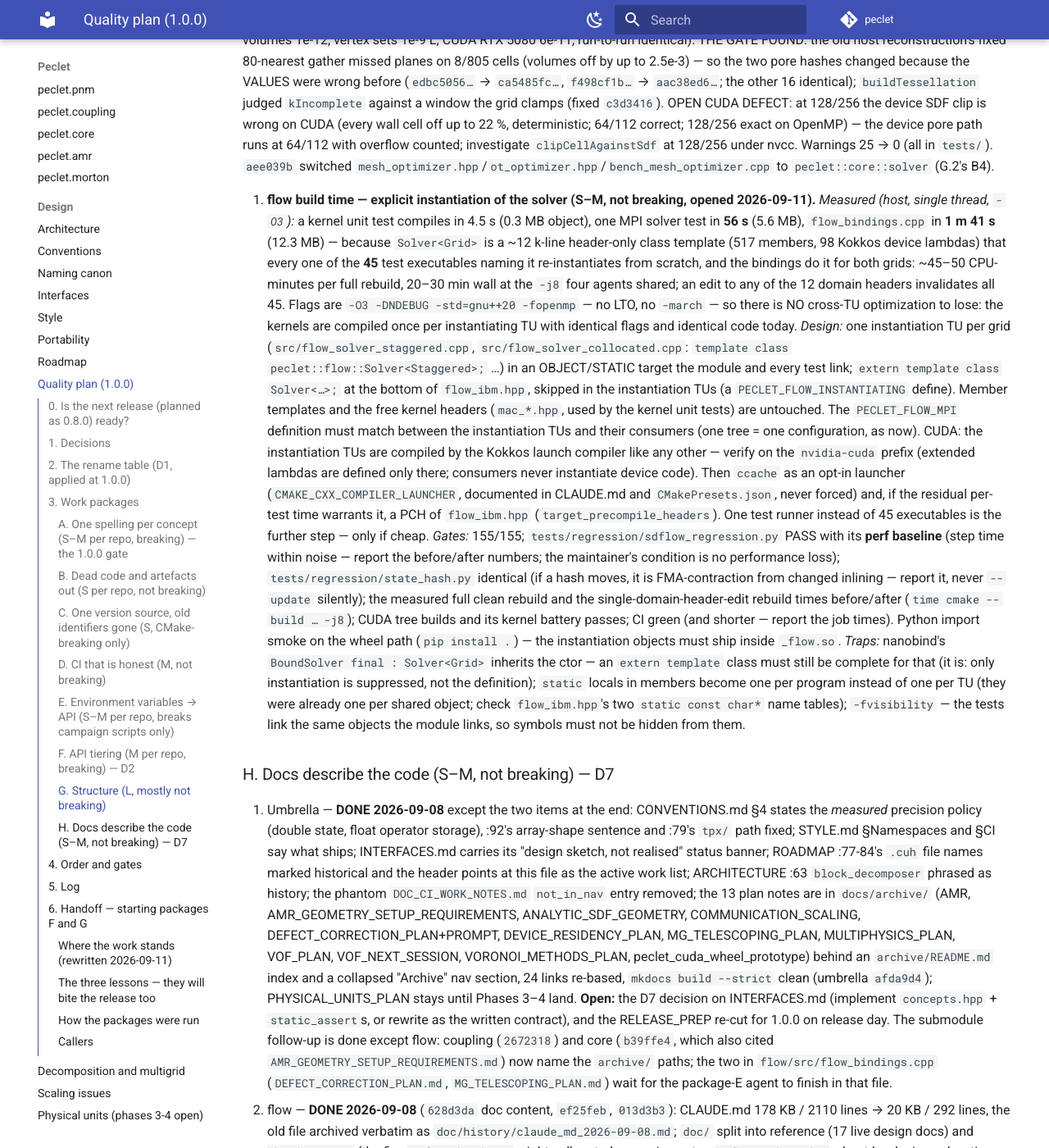
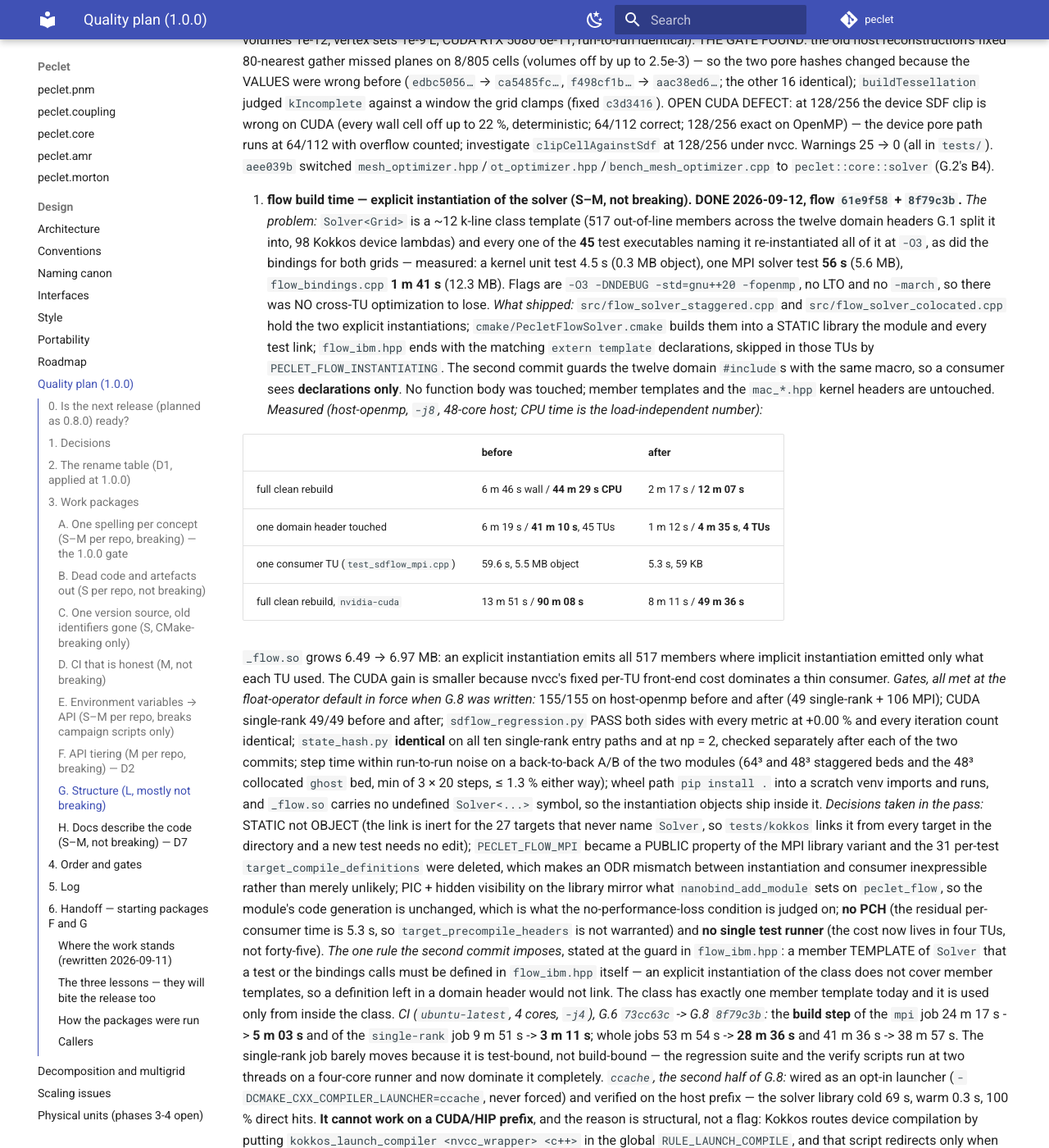
Before and after one commit to computational-chemical-engineering/peclet, an MkDocs documentation site: the page built from docs/QUALITY_PLAN.md, in a window 1280 px wide and 1400 px high, scrolled down 13420 px. Shown: the whole window at 82% size. Built offline with MkDocs 1.6.1 and Material for MkDocs 9.7.7, drawn with Linux system fonts in a browser that asks for light colours; comment, search, counter and statistics services are not loaded; some of the changed text lies outside the part shown.

Commit message:
QUALITY_PLAN G.8 done: flow compiles Solver<Grid> once, not 45 times
flow 61e9f58 + 8f79c3b. §3.G.8 is rewritten from a plan into a record, §5 has
the dated entry, and §6 no longer queues it.

  full clean rebuild, host-openmp   44m29s -> 12m07s of CPU
  full clean rebuild, nvidia-cuda   90m08s -> 49m36s
  one domain header touched         41m10s, 45 objects -> 4m35s, 4 objects
  CI build step, mpi job            24m17s -> 5m03s
  CI build step, single-rank job     9m51s -> 3m11s

Bit-exact: state_hash.py identical on all ten single-rank entry paths and at
np=2, checked after each of the two commits; the regression suite passes with
every metric at +0.00% and every iteration count unchanged; a back-to-back A/B
of the two modules puts step time inside run-to-run noise.

CMakePresets.json gains host-openmp-ccache. There is deliberately NO CUDA
counterpart: Kokkos puts kokkos_launch_compiler in the global RULE_LAUNCH_COMPILE
and that script redirects only when the executable immediately after it is the
compiler it was handed, so a compiler launcher expanding in between silently
defeats the redirect and hands nvcc's flags to plain c++. flow's CMake now
refuses the combination at configure time with that explanation.

Two corrections to what G.8 predicted: a precompiled header and a single test
runner are both now pointless (the residual per-consumer compile is 5.3s and the
cost lives in four TUs), and "ccache works through the Kokkos launch compiler"
was false.

Co-Authored-By: Claude Opus 5 <noreply@anthropic.com>
Claude-Session: https://claude.ai/code/session_01Wqm2gbrbGKeKH8YVUHoTch

```diff
--- a/docs/QUALITY_PLAN.md
+++ b/docs/QUALITY_PLAN.md
@@ -579,39 +579,68 @@ dem row said counts stay methods — §1.2 wins, row fixed. Callers to update: c
    in `tests/`). `aee039b` switched `mesh_optimizer.hpp`/`ot_optimizer.hpp`/`bench_mesh_optimizer.cpp`
    to `peclet::core::solver` (G.2's B4).
 
-8. **flow build time — explicit instantiation of the solver (S–M, not breaking, opened 2026-09-11).**
-   *Measured (host, single thread, `-O3`):* a kernel unit test compiles in 4.5 s (0.3 MB object), one MPI
-   solver test in **56 s** (5.6 MB), `flow_bindings.cpp` in **1 m 41 s** (12.3 MB) — because
-   `Solver<Grid>` is a ~12 k-line header-only class template (517 members, 98 Kokkos device lambdas) that
-   every one of the **45** test executables naming it re-instantiates from scratch, and the bindings do
-   it for both grids: ~45–50 CPU-minutes per full rebuild, 20–30 min wall at the `-j8` four agents
-   shared; an edit to any of the 12 domain headers invalidates all 45. Flags are `-O3 -DNDEBUG
-   -std=gnu++20 -fopenmp` — no LTO, no `-march` — so there is NO cross-TU optimization to lose:
-   the kernels are compiled once per instantiating TU with identical flags and identical code today.
-   *Design:* one instantiation TU per grid (`src/flow_solver_staggered.cpp`, `src/flow_solver_collocated.cpp`:
-   `template class peclet::flow::Solver<Staggered>;` …) in an OBJECT/STATIC target the module and every
-   test link; `extern template class Solver<…>;` at the bottom of `flow_ibm.hpp`, skipped in the
-   instantiation TUs (a `PECLET_FLOW_INSTANTIATING` define). Member templates and the free kernel
-   headers (`mac_*.hpp`, used by the kernel unit tests) are untouched. The `PECLET_FLOW_MPI` definition
-   must match between the instantiation TUs and their consumers (one tree = one configuration, as now).
-   CUDA: the instantiation TUs are compiled by the Kokkos launch compiler like any other — verify on the
-   `nvidia-cuda` prefix (extended lambdas are defined only there; consumers never instantiate device
-   code). Then `ccache` as an opt-in launcher (`CMAKE_CXX_COMPILER_LAUNCHER`, documented in CLAUDE.md
-   and `CMakePresets.json`, never forced) and, if the residual per-test time warrants it, a PCH of
-   `flow_ibm.hpp` (`target_precompile_headers`). One test runner instead of 45 executables is the
-   further step — only if cheap.
-   *Gates:* 155/155; `tests/regression/sdflow_regression.py` PASS with its **perf baseline** (step time
-   within noise — report the before/after numbers; the maintainer's condition is no performance loss);
-   `tests/regression/state_hash.py` identical (if a hash moves, it is FMA-contraction from changed
-   inlining — report it, never `--update` silently); the measured full clean rebuild and the
-   single-domain-header-edit rebuild times before/after (`time cmake --build … -j8`); CUDA tree builds
-   and its kernel battery passes; CI green (and shorter — report the job times). Python import smoke
-   on the wheel path (`pip install .`) — the instantiation objects must ship inside `_flow.so`.
-   *Traps:* nanobind's `BoundSolver final : Solver<Grid>` inherits the ctor — an `extern template`
-   class must still be complete for that (it is: only instantiation is suppressed, not the definition);
-   `static` locals in members become one per program instead of one per TU (they were already one per
-   shared object; check `flow_ibm.hpp`'s two `static const char*` name tables); `-fvisibility` —
-   the tests link the same objects the module links, so symbols must not be hidden from them.
+8. **flow build time — explicit instantiation of the solver (S–M, not breaking). DONE 2026-09-12,
+   flow `61e9f58` + `8f79c3b`.** *The problem:* `Solver<Grid>` is a ~12 k-line class template (517
+   out-of-line members across the twelve domain headers G.1 split it into, 98 Kokkos device lambdas)
+   and every one of the **45** test executables naming it re-instantiated all of it at `-O3`, as did
+   the bindings for both grids — measured: a kernel unit test 4.5 s (0.3 MB object), one MPI solver
+   test **56 s** (5.6 MB), `flow_bindings.cpp` **1 m 41 s** (12.3 MB). Flags are `-O3 -DNDEBUG
+   -std=gnu++20 -fopenmp`, no LTO and no `-march`, so there was NO cross-TU optimization to lose.
+   *What shipped:* `src/flow_solver_staggered.cpp` and `src/flow_solver_colocated.cpp` hold the two
+   explicit instantiations; `cmake/PecletFlowSolver.cmake` builds them into a STATIC library the
+   module and every test link; `flow_ibm.hpp` ends with the matching `extern template` declarations,
+   skipped in those TUs by `PECLET_FLOW_INSTANTIATING`. The second commit guards the twelve domain
+   `#include`s with the same macro, so a consumer sees **declarations only**. No function body was
+   touched; member templates and the `mac_*.hpp` kernel headers are untouched.
+   *Measured (host-openmp, `-j8`, 48-core host; CPU time is the load-independent number):*
+
+   | | before | after |
+   |---|---|---|
+   | full clean rebuild | 6 m 46 s wall / **44 m 29 s CPU** | 2 m 17 s / **12 m 07 s** |
+   | one domain header touched | 6 m 19 s / **41 m 10 s**, 45 TUs | 1 m 12 s / **4 m 35 s**, **4 TUs** |
+   | one consumer TU (`test_sdflow_mpi.cpp`) | 59.6 s, 5.5 MB object | 5.3 s, 59 KB |
+   | full clean rebuild, `nvidia-cuda` | 13 m 51 s / **90 m 08 s** | 8 m 11 s / **49 m 36 s** |
+
+   `_flow.so` grows 6.49 → 6.97 MB: an explicit instantiation emits all 517 members where implicit
+   instantiation emitted only what each TU used. The CUDA gain is smaller because nvcc's fixed
+   per-TU front-end cost dominates a thin consumer.
+   *Gates, all met at the float-operator default in force when G.8 was written:* 155/155 on
+   host-openmp before and after (49 single-rank + 106 MPI); CUDA single-rank 49/49 before and after;
+   `sdflow_regression.py` PASS both sides with every metric at +0.00 % and every iteration count
+   identical; `state_hash.py` **identical** on all ten single-rank entry paths and at np = 2, checked
+   separately after each of the two commits; step time within run-to-run noise on a back-to-back A/B
+   of the two modules (64³ and 48³ staggered beds and the 48³ collocated `ghost` bed, min of 3 × 20
+   steps, ≤ 1.3 % either way); wheel path `pip install .` into a scratch venv imports and runs, and
+   `_flow.so` carries no undefined `Solver<...>` symbol, so the instantiation objects ship inside it.
+   *Decisions taken in the pass:* STATIC not OBJECT (the link is inert for the 27 targets that never
+   name `Solver`, so `tests/kokkos` links it from every target in the directory and a new test needs
+   no edit); `PECLET_FLOW_MPI` became a PUBLIC property of the MPI library variant and the 31
+   per-test `target_compile_definitions` were deleted, which makes an ODR mismatch between
+   instantiation and consumer inexpressible rather than merely unlikely; PIC + hidden visibility on
+   the library mirror what `nanobind_add_module` sets on `peclet_flow`, so the module's code
+   generation is unchanged, which is what the no-performance-loss condition is judged on; **no PCH**
+   (the residual per-consumer time is 5.3 s, so `target_precompile_headers` is not warranted) and
+   **no single test runner** (the cost now lives in four TUs, not forty-five).
+   *The one rule the second commit imposes*, stated at the guard in `flow_ibm.hpp`: a member
+   TEMPLATE of `Solver` that a test or the bindings calls must be defined in `flow_ibm.hpp` itself —
+   an explicit instantiation of the class does not cover member templates, so a definition left in a
+   domain header would not link. The class has exactly one member template today and it is used only
+   from inside the class.
+   *CI (`ubuntu-latest`, 4 cores, `-j4`), G.6 `73cc63c` -> G.8 `8f79c3b`:* the **build step** of the
+   `mpi` job 24 m 17 s -> **5 m 03 s** and of the `single-rank` job 9 m 51 s -> **3 m 11 s**; whole
+   jobs 53 m 54 s -> **28 m 36 s** and 41 m 36 s -> 38 m 57 s. The single-rank job barely moves
+   because it is test-bound, not build-bound — the regression suite and the verify scripts run at two
+   threads on a four-core runner and now dominate it completely.
+   *`ccache`, the second half of G.8:* wired as an opt-in launcher
+   (`-DCMAKE_CXX_COMPILER_LAUNCHER=ccache`, never forced) and verified on the host prefix — the
+   solver library cold 69 s, warm 0.3 s, 100 % direct hits. **It cannot work on a CUDA/HIP prefix**,
+   and the reason is structural, not a flag: Kokkos routes device compilation by putting
+   `kokkos_launch_compiler <nvcc_wrapper> <c++>` in the global `RULE_LAUNCH_COMPILE`, and that script
+   redirects only when the executable immediately following it is the compiler it was handed. A
+   compiler launcher expands exactly there, so the script sees `ccache`, declines to redirect, and
+   plain `c++` is given nvcc's flags (`unrecognized command-line option '-arch=sm_120'`) at the end
+   of a long build. flow's CMake now **rejects that combination at configure time with the reason**,
+   and `CMakePresets.json` carries `host-openmp-ccache` and deliberately no CUDA counterpart.
 
 ### H. Docs describe the code (S–M, not breaking) — D7
 
@@ -795,6 +824,21 @@ lands; F and G.2 follow in the same repo.*
   handoff: **an agent that ends its turn to "wait for a monitor" never wakes** — every executor stalled
   at least once until told to block in the foreground (`timeout … tail --pid=<pid> -f /dev/null`).
 
+- **2026-09-12** — **G.8 executed and pushed** (flow `61e9f58`, `8f79c3b`; umbrella record this
+  commit). `Solver<Grid>` is now compiled once per grid instead of once per consumer, and consumers
+  see declarations only. Full clean rebuild 44 m 29 s -> 12 m 07 s of CPU on host-openmp and
+  90 m 08 s -> 49 m 36 s on nvidia-cuda; a one-domain-header edit went from 45 objects and 41 m 10 s
+  to **4 objects and 4 m 35 s**; CI's build step 24 m 17 s -> 5 m 03 s (mpi job) and 9 m 51 s ->
+  3 m 11 s (single-rank). Gated as §3.G.8 records: 155/155 host and 49/49 CUDA single-rank before and
+  after, regression PASS with every metric at +0.00 %, `state_hash.py` identical after each of the two
+  commits, step time within noise on a back-to-back module A/B, and the wheel path verified into a
+  scratch venv. `ccache` is opt-in and host-only, and the CMake now refuses it on a device prefix with
+  the reason (Kokkos owns the compile rule's launcher). **Two things this pass found that the plan had
+  wrong:** G.8 predicted a PCH might still be needed and offered one test runner instead of 45 — both
+  are now pointless, because the residual per-consumer compile is 5.3 s and the cost lives in four TUs;
+  and G.8 assumed `ccache` "works through the Kokkos launch compiler", which is false by construction.
+  Also corrected: the spelling is `flow_solver_colocated.cpp`, matching the `Colocated` policy tag.
+
 ## 6. Handoff — starting packages F and G
 
 Written 2026-09-08 at the end of the day A–E+H were executed, for whoever picks up F and G. Read
@@ -817,10 +861,10 @@ the wheels exist). Before tagging: bump the `PECLET_CORE_TAG`/`PECLET_MORTON_TAG
 from MPI builds one last time (a regeneration from the venv's OLD wheels silently regresses the pages —
 always set `PYTHONPATH` to the build trees).
 
-**Queued before or after the tag (not breaking): G.8** — flow's explicit solver instantiation + `ccache`
-(§3.G.8; measured facts, design, gates and traps are there; maintainer's condition: no performance loss,
-judged by the regression perf baseline). Run it in a fresh session with the preamble_G contract, in a
-worktree if anything else is touching `flow` at the time.
+**G.8 is DONE** (2026-09-12, flow `61e9f58` + `8f79c3b`) — flow's explicit solver instantiation and
+`ccache`. Numbers, decisions and the one new rule it imposes are in §3.G.8; the short version is that a
+full flow rebuild costs a quarter of the CPU it did and a one-header edit a tenth, bit-exact, with no
+step-time change. Nothing in the release depends on it.
 
 **Open items recorded in place, none blocking the tag:** §3.G.7's CUDA `clipCellAgainstSdf` defect at
 128/256; §3.G.6's two float-tuned gates in flow's double build (no CI job until they get tolerances) and
```
Also changed, not shown: CMakePresets.json (+9 -1 lines).
